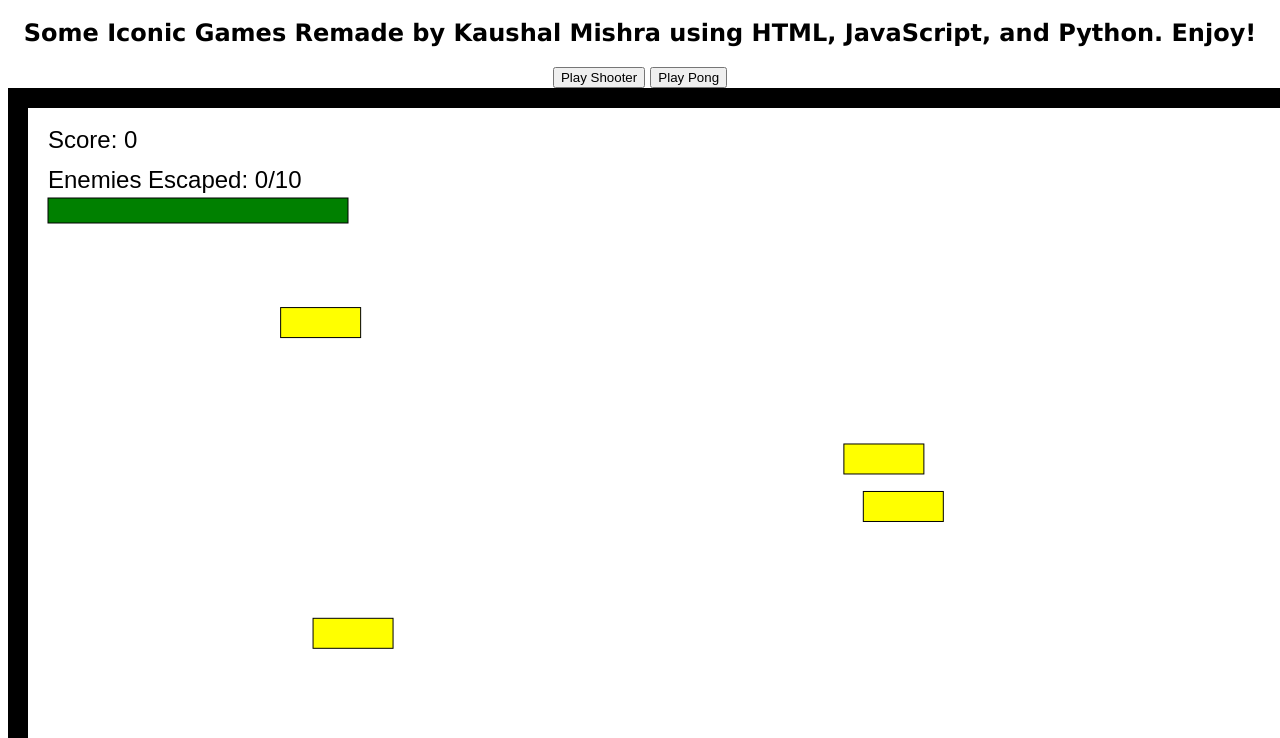
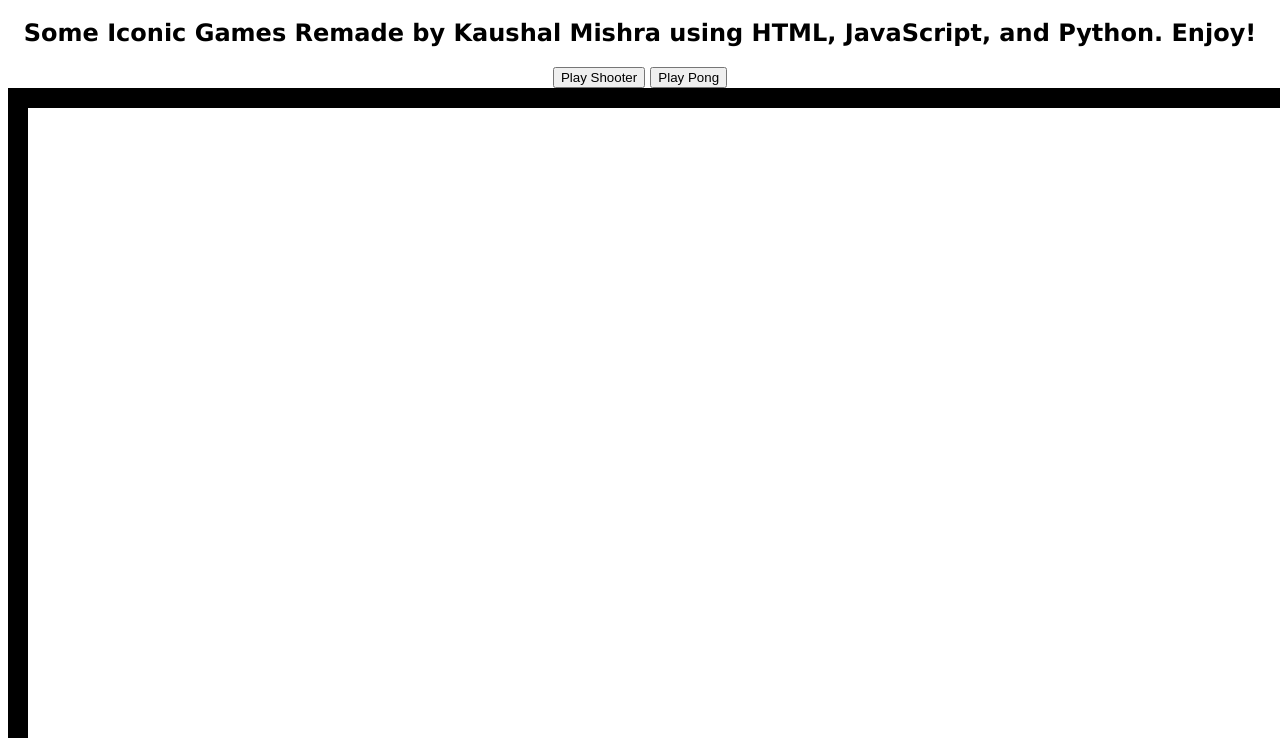
Before and after one commit to Kuttu-Mishi/MishplayzHub, a plain HTML site: page index.html in a window 1280 px wide. Both pictures are taken after a click on the button "Play Shooter". Shown: the part 62-800 px from the top of the page. Drawn offline with Linux system fonts and the light colour scheme.

Commit message:
dasfasfsa

```diff
--- a/index.html
+++ b/index.html
@@ -28,8 +28,8 @@
     <button onclick="showMain()">Play Shooter</button>
     <button onclick="showPong()">Play Pong</button>
 
-    <canvas id="gameCanvas" width="1400" height="800"></canvas>
-    <canvas id="pongCanvas" width="1400" height="800" style="display: none;"></canvas>
+    <canvas id="PongCanvas" width="1400" height="800"></canvas>
+    <canvas id="gameCanvas" width="1400" height="800" style="display: none;"></canvas>
 
     <div style="margin-top: 20px;">
         <iframe src="https://cdn.htmlgames.com/SoccerPinball/" width="800" height="600" frameborder="0" scrolling="no"></iframe>
```
